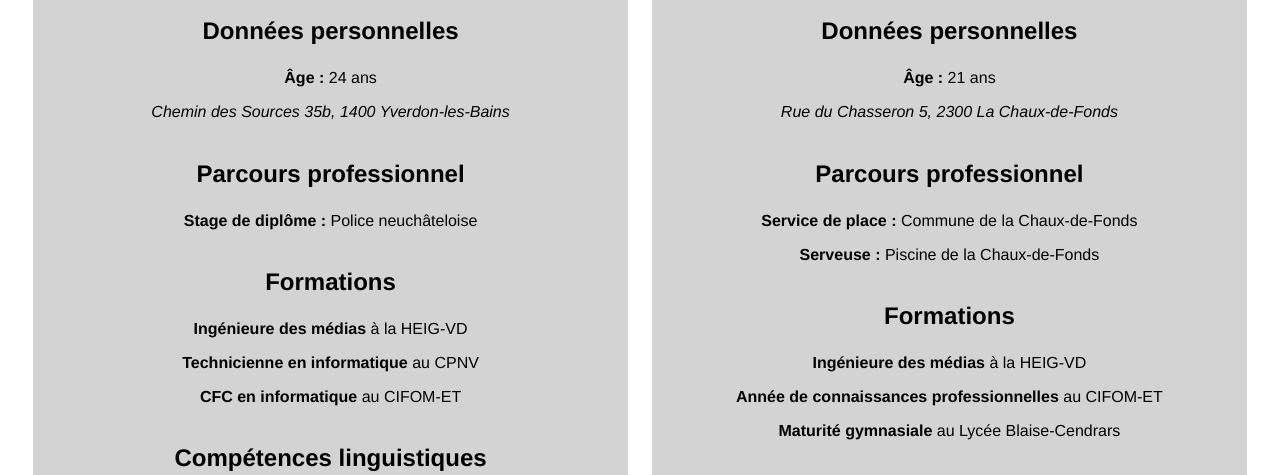
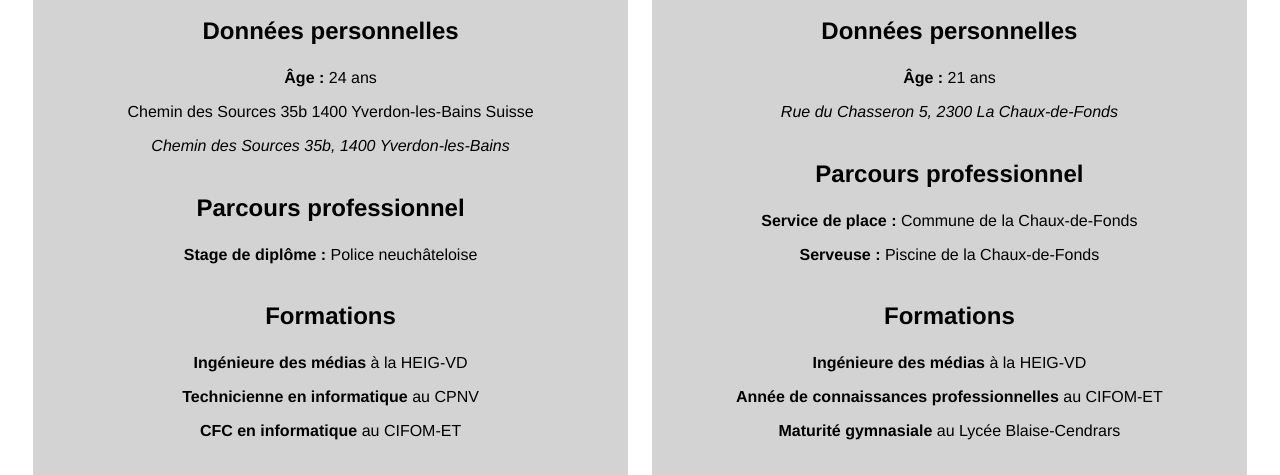
Before and after one commit to Meryl-D/webDon, a plain HTML site: page index.html in a window 1280 px wide. Shown: the part 283-758 px from the top of the page. Drawn offline with Linux system fonts and the light colour scheme.

Commit message:
h-card adress

```diff
--- a/index.html
+++ b/index.html
@@ -19,6 +19,13 @@
             <section class="donnees-perso">
                 <h3>Données personnelles</h3>
                 <p><b>Âge : </b>24 ans</p>
+                <div class="h-card">
+                    <p class="p-adr h-adr">
+                      <span class="p-street-address">Chemin des Sources 35b</span>
+                      <span class="p-locality">1400 Yverdon-les-Bains</span>
+                      <span class="p-country-name">Suisse</span>
+                    </p>
+                  </div>
                 <address>
                     Chemin des Sources 35b, 1400 Yverdon-les-Bains
                 </address>
```
